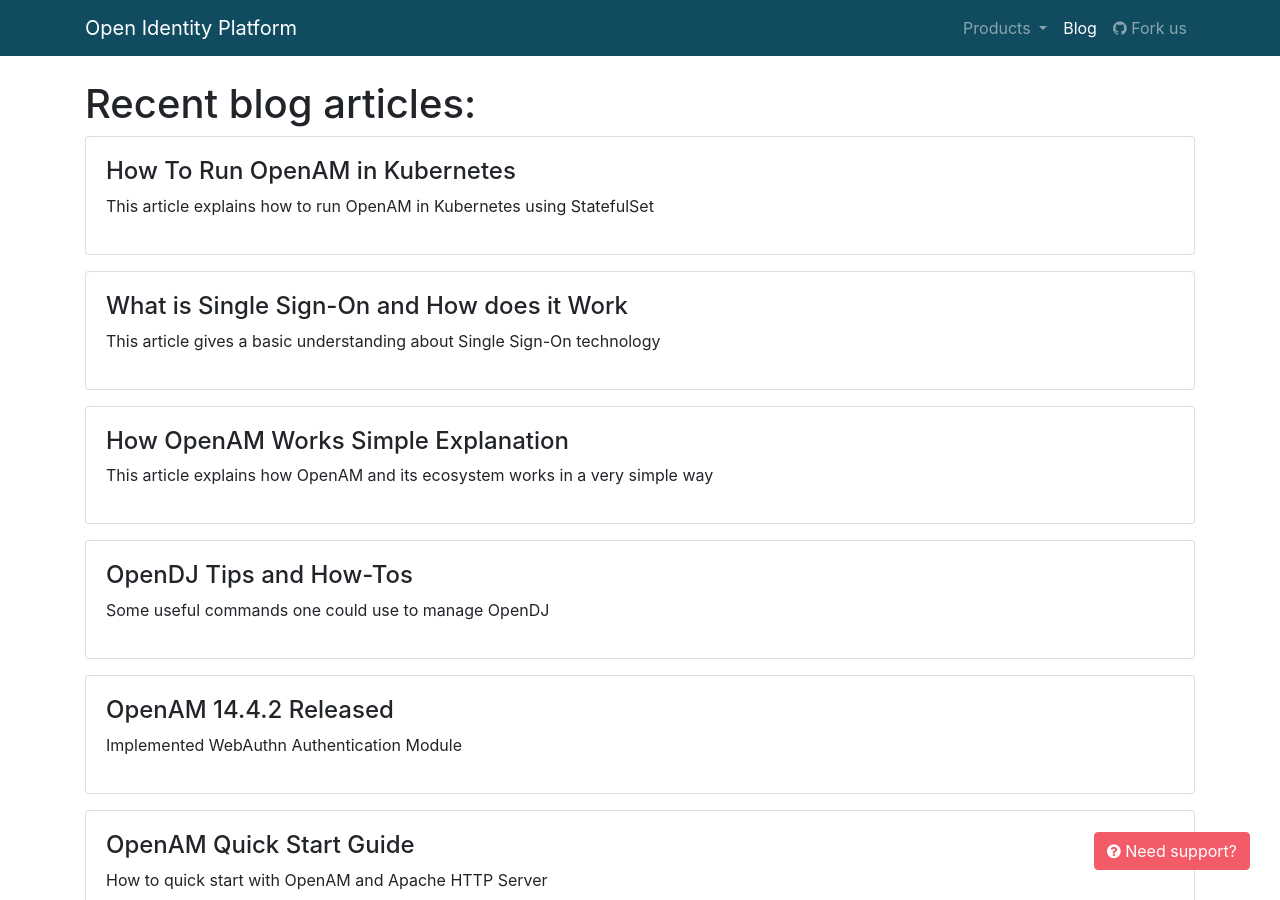
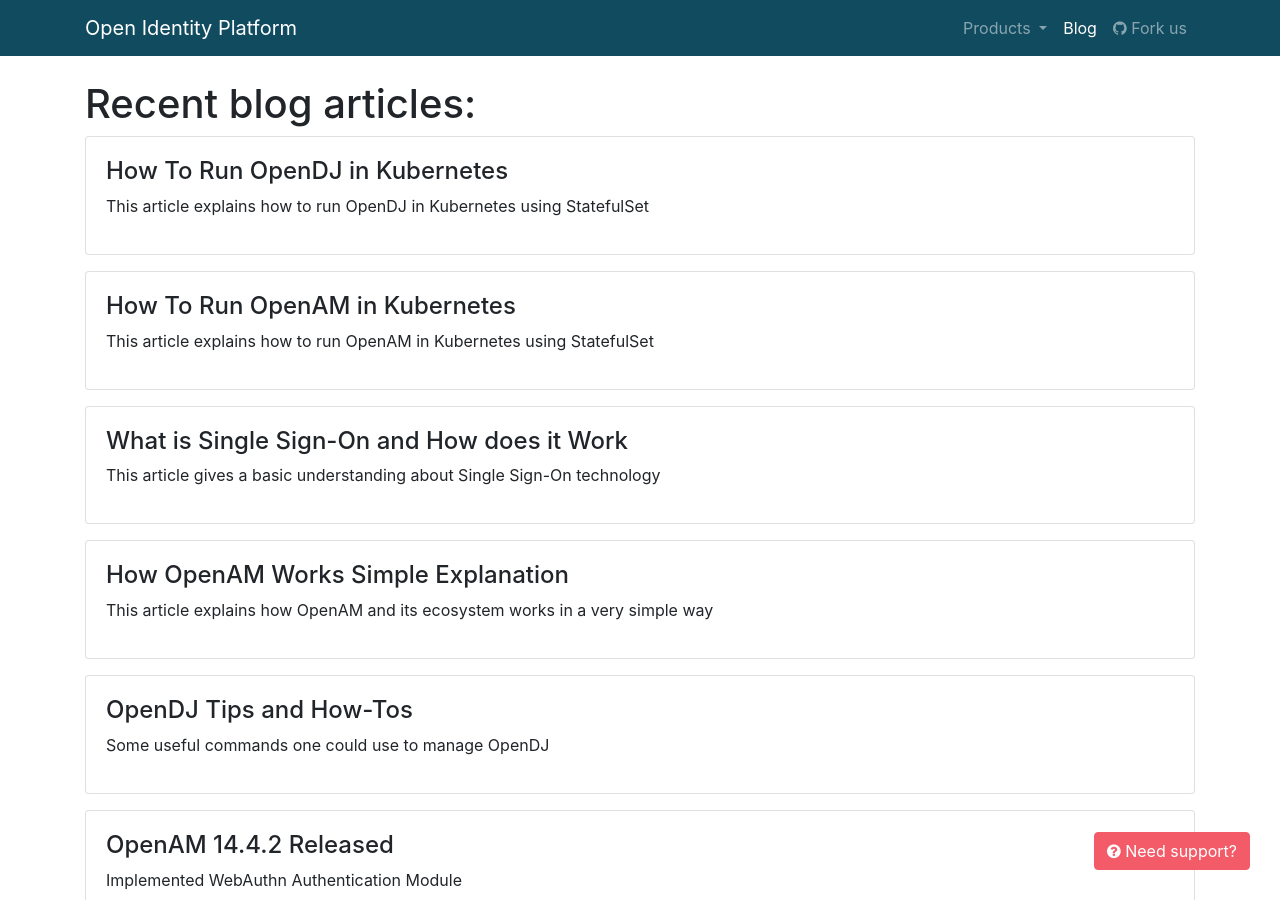
Before and after one commit to OpenIdentityPlatform/OpenIdentityPlatform.org, a Jekyll site: the page built from blog/index.html, in a window 1280 px wide and 900 px high. Built offline with Jekyll 4.4.1, drawn with Linux system fonts in a browser that asks for light colours; some of the changed lines change nothing that is shown.

Commit message:
how-to-run-opendj-kubernetes

````diff
--- a/_data/blogposts.yml
+++ b/_data/blogposts.yml
@@ -1,3 +1,7 @@
+-
+  title: 'How To Run OpenDJ in Kubernetes'
+  link: '/blog/how-to-run-opendj-kubernetes'
+  description: 'This article explains how to run OpenDJ in Kubernetes using StatefulSet'
 -
   title: 'How To Run OpenAM in Kubernetes'
   link: '/blog/how-to-run-openam-kubernetes'
--- a/blog/how-to-run-openam-kubernetes.md
+++ b/blog/how-to-run-openam-kubernetes.md
@@ -1,7 +1,7 @@
 ---
 layout: home
 landing-title: "How To Run OpenAM in Kubernetes"
-landing-title2: "What is Single Sign-On and How does it Work"
+landing-title2: "How To Run OpenAM in Kubernetes"
 description: "This article explains how to run OpenAM in Kubernetes"
 keywords: ''
 imageurl: 'openam-og.png'
@@ -55,7 +55,7 @@
 Make sure the service has been created:
 
 ```
-kubectl get svc openam-service
+kubectl get svc openam
 
 NAME             TYPE        CLUSTER-IP   EXTERNAL-IP   PORT(S)    AGE
 openam-service   ClusterIP   None         <none>        8080/TCP   7s
--- /dev/null
+++ b/blog/how-to-run-opendj-kubernetes.md
@@ -0,0 +1,174 @@
+---
+layout: home
+landing-title: "How To Run OpenDJ in Kubernetes"
+landing-title2: "How To Run OpenDJ in Kubernetes"
+description: "This article explains how to run OpenDJ in Kubernetes"
+keywords: ''
+imageurl: 'opendj-og.png'
+share-buttons: true
+---
+<h1>How To Run OpenDJ on Kubernetes</h1>
+
+Original article: [https://github.com/OpenIdentityPlatform/OpenDJ/wiki/How-To-Run-OpenDJ-in-Kubernetes](https://github.com/OpenIdentityPlatform/OpenDJ/wiki/How-To-Run-OpenDJ-in-Kubernetes)
+
+## Preface
+
+This article describes how to deploy [OpenDJ](/opendj) on Kubernetes.
+We will use OpenDJ Docker image from Docker Hub Registry
+[https://hub.docker.com/r/openidentityplatform/opendj/](https://hub.docker.com/r/openidentityplatform/opendj/)
+
+In this tutorial, we will use Minikube as a local Kubernetes cluster.
+`kubectl` should also be installed
+
+Start Minikube with at least 4 cores, and 8 GB of memory to avoid insufficient resources errors.
+
+```
+minikube start --cpus=4 --memory=8g
+```
+
+## Create OpenDJ Service
+
+The following service will be used for DNS lookups between OpenAM Pods and clients.
+
+Create `opendj-service.yaml` file with the following contents:
+
+**`opendj-service.yaml`**:
+```yaml
+apiVersion: v1
+kind: Service
+metadata:
+  labels:
+    app: opendj
+  name: opendj
+spec:
+  clusterIP: None
+  ports:
+  - port: 1389
+    name: ldap
+  - port: 1636
+    name: ldaps
+  - port: 4444
+    name: admin
+  selector:
+    app: opendj
+```
+
+Then create service in Kubernetes using `kubectl`:
+```
+kubectl apply -f opendj-service.yaml
+```
+Make sure the service has been created:
+
+```
+kubectl get svc opendj
+
+NAME     TYPE        CLUSTER-IP   EXTERNAL-IP   PORT(S)                      AGE
+opendj   ClusterIP   None         <none>        1389/TCP,1636/TCP,4444/TCP   39s
+```
+
+## Create OpenAM StatefulSet
+
+Create `opendj-statefulset.yaml` file with the following contents:
+
+**`opendj-statefulset.yaml`**:
+```yaml
+apiVersion: apps/v1
+kind: StatefulSet
+metadata:
+  name: opendj
+  labels:
+    app: opendj
+spec:
+  serviceName: opendj
+  replicas: 1
+  selector:
+    matchLabels:
+      app: opendj
+  template:
+    metadata:
+      labels:
+        app: opendj
+    spec:
+      containers:
+      - name: opendj
+        image: openidentityplatform/opendj
+        imagePullPolicy: Always
+        ports:
+        - containerPort: 1389
+          protocol: TCP
+        - containerPort: 1636
+          protocol: TCP
+        - containerPort: 4444
+          protocol: TCP
+        resources: {}
+        terminationMessagePath: /dev/termination-log
+        terminationMessagePolicy: File
+        volumeMounts:
+        - name: opendj-data
+          mountPath: /opt/opendj/data
+  volumeClaimTemplates:
+  - metadata:
+      name: opendj-data
+    spec:
+      accessModes: [ "ReadWriteOnce" ]
+      resources:
+        requests:
+          storage: 1Gi
+```
+
+Create OpenDJ StatefulSet in Kubernetes
+```
+kubectl apply -f opendj-statefulset.yaml
+```
+
+Check if StatefulSet is wokring
+```
+kubectl get statefulset opendj
+
+NAME     READY   AGE
+opendj   1/1     2m
+```
+Wait for pod is created
+
+Get created Pods
+```
+kubectl get pods -l="app=opendj"
+NAME       READY   STATUS    RESTARTS   AGE
+opendj-0   1/1     Running   0          2m42s
+```
+
+## Check OpenDJ status
+
+Lets check OpenDJ pod status
+```
+$ kubectl exec -it opendj-0 -- /opt/opendj/bin/status  --bindDN "cn=Directory Manager" --bindPassword password
+
+          --- Server Status ---
+Server Run Status:        Started
+Open Connections:         1
+
+          --- Server Details ---
+Host Name:                opendj-0.opendj.default.svc.cluster.local
+Administrative Users:     cn=Directory Manager
+Installation Path:        /opt/opendj
+Instance Path:            /opt/opendj/data
+Version:                  OpenDJ Server 4.4.3
+Java Version:             1.8.0_111
+Administration Connector: Port 4444 (LDAPS)
+
+          --- Connection Handlers ---
+Address:Port : Protocol               : State
+-------------:------------------------:---------
+--           : LDIF                   : Disabled
+0.0.0.0:161  : SNMP                   : Disabled
+0.0.0.0:1389 : LDAP (allows StartTLS) : Enabled
+0.0.0.0:1636 : LDAPS                  : Enabled
+0.0.0.0:1689 : JMX                    : Disabled
+0.0.0.0:8080 : HTTP                   : Disabled
+
+          --- Data Sources ---
+Base DN:     dc=example,dc=com
+Backend ID:  userRoot
+Entries:     1
+Replication:
+```
````
